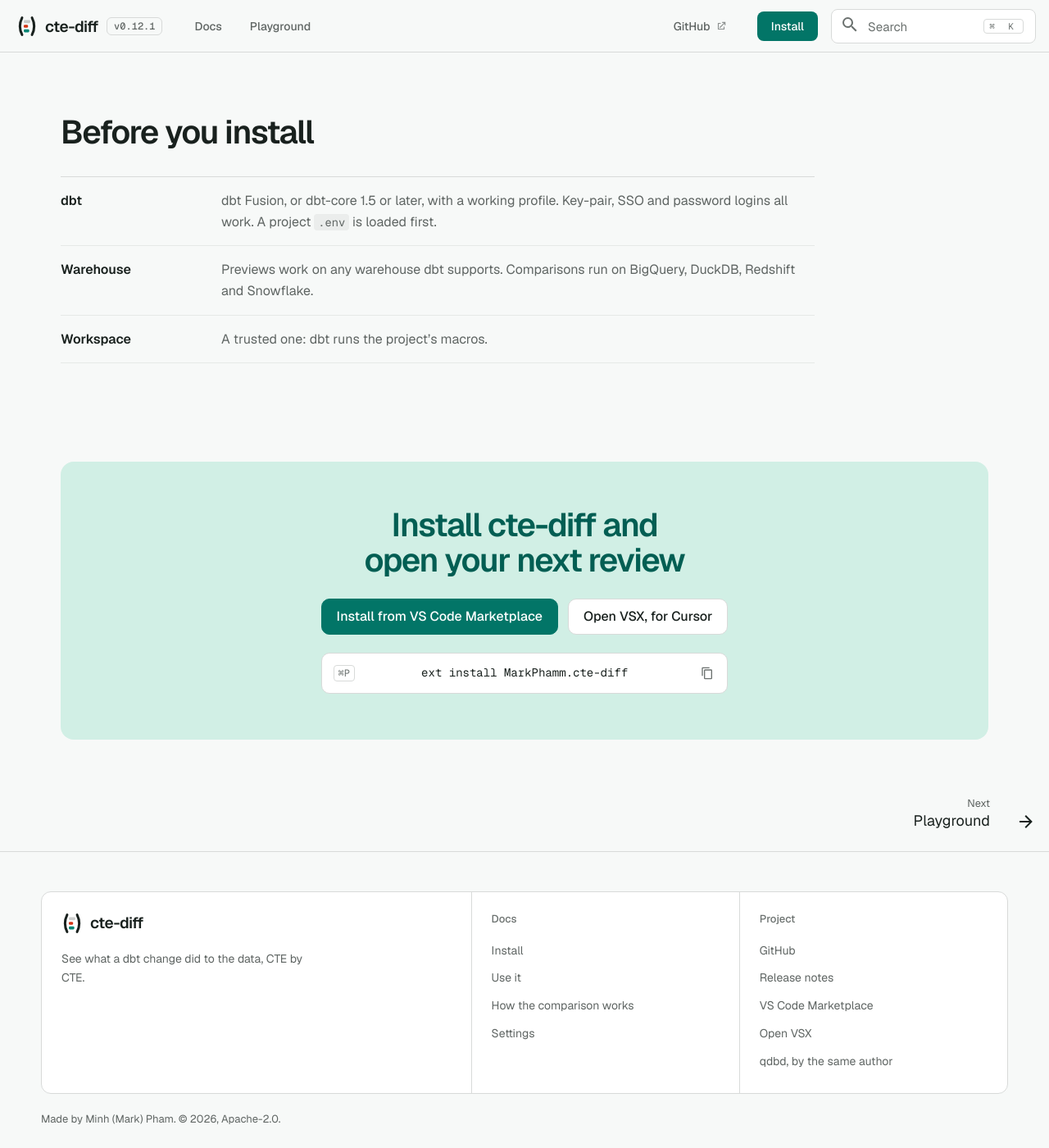
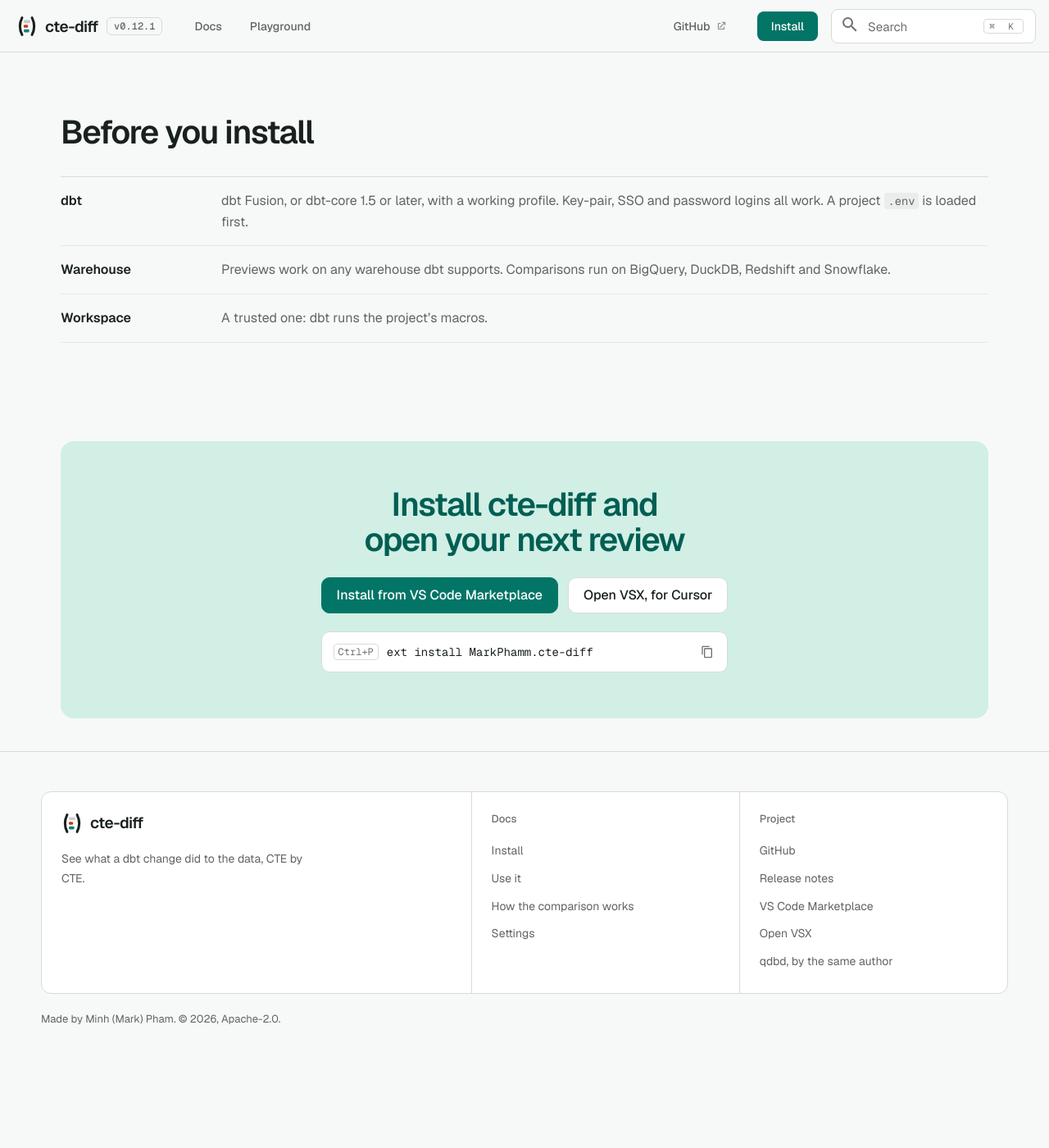
Before and after one commit to MarkPhamm/cte-diff, an MkDocs documentation site: the page built from docs/index.md, in a window 1280 px wide and 1400 px high, scrolled down 6073 px. Shown: the whole window at 82% size. Built offline with MkDocs 1.6.1 and Material for MkDocs 9.7.7, drawn with Linux system fonts in a browser that asks for light colours; comment, search, counter and statistics services are not loaded; after the commit the page ends 7351 px from its top, so only the background shows below that.

Commit message:
Site: home page polish, headings fade without moving, install boxes alike
- Heading words fade in on opacity alone. Each also rose .3em, so
  mid-animation the words sat off their line (#53).
- Both install boxes read left to right with no cursor: the closing one
  centred its command and typed it with a blinking caret. The typing
  effect is gone, with its CSS.
- The Quick Open hint says Ctrl+P off macOS.
- The closing band is inset to the content's edges; below 1180px it ran
  edge to edge with its rounded corners clipped by the window.
- The docs pager (Next: Playground) no longer shows on the home page.
- "Before you install" spans the content width like the sections around
  it.
Fixes #53. Fixes #56.

```diff
--- a/docs/javascripts/home.js
+++ b/docs/javascripts/home.js
@@ -1,5 +1,5 @@
-/* Landing page (overrides/home.html): the copy buttons, and the motion qdbd.dev's home page has. Headings rise word by
- * word, text and cards reveal as they scroll into view, the closing install command types itself. Does nothing off
+/* Landing page (overrides/home.html): the copy buttons, and the motion qdbd.dev's home page has. Headings fade in word by
+ * word, text and cards reveal as they scroll into view. Does nothing off
  * the home page; with reduced motion, or landing mid-page, everything shows at once. The live demo is web/demo.ts. */
 (function () {
   "use strict";
@@ -15,6 +15,9 @@
       }, function () {});
     });
   });
+
+  /* Quick Open is Ctrl+P off macOS. */
+  if (!/Mac|iPhone|iPad/.test(navigator.platform)) document.querySelectorAll(".qh-install__prompt").forEach(function (p) { p.textContent = "Ctrl+P"; });
 
   var root = document.querySelector(".qh");
   if (!root) return;
@@ -101,22 +104,6 @@
     });
   }
 
-  /* Retypes an element's text with a caret. */
-  function type(node, speed) {
-    var full = node.textContent;
-    node.style.minWidth = node.offsetWidth + "px";
-    node.textContent = "";
-    var caret = document.createElement("q-caret");
-    node.appendChild(caret);
-    var k = 0;
-    (function tick() {
-      if (k < full.length) {
-        caret.before(full[k++]);
-        setTimeout(tick, speed);
-      } else setTimeout(function () { caret.remove(); }, 1600);
-    })();
-  }
-
   var h1 = root.querySelector(".qh-hero h1, .qh-play h1");
   if (h1) splitWords(h1);
   root.querySelectorAll(".qh-section > h2, .qh-final > h2").forEach(function (h) {
@@ -154,9 +141,4 @@
     onView(how.querySelector(".qh-how__steps"), function () { how.classList.add("qh-in"); });
   }
   root.querySelectorAll(".qh-feat__body, .qh-reqs").forEach(function (g) { reveal([].slice.call(g.children), 0.08); });
-  var code = root.querySelector(".qh-final .qh-install code");
-  if (code) {
-    var text = code.textContent;
-    onView(code, function () { setTimeout(function () { code.textContent = text; type(code, 45); }, 400); });
-  }
 })();
--- a/docs/stylesheets/home.css
+++ b/docs/stylesheets/home.css
@@ -51,7 +51,7 @@
 .qh-btn--primary { background: var(--bp-accent); border-color: var(--bp-accent); color: var(--bp-white) !important; }
 .qh-btn--primary:hover { background: var(--bp-accent-press); border-color: var(--bp-accent-press); }
 .qh-install { display: flex; align-items: center; gap: 10px; margin-top: 14px; padding: 8px 8px 8px 14px; min-width: 0;
-  box-sizing: border-box; background: var(--bp-sheet); border: 1px solid var(--bp-rule-strong); border-radius: 10px; }
+  box-sizing: border-box; text-align: left; background: var(--bp-sheet); border: 1px solid var(--bp-rule-strong); border-radius: 10px; }
 .qh-installs--center .qh-install { margin-top: 22px; }
 .qh-install code { background: none; padding: 0; flex: 1; min-width: 0; font-size: 14px; color: var(--bp-ink); white-space: nowrap; }
 .qh-install__prompt { color: var(--bp-ink-3); font: 12px var(--bp-mono); border: 1px solid var(--bp-rule-strong); border-radius: 4px; padding: 1px 5px; }
@@ -373,14 +373,14 @@ span.qh-how__r, .qh-how__json li.qh-how__r b, tr.qh-how__r td:first-child { colo
   .qh .qh-how.qh-anim:not(.qh-in) .qh-how__json li.qh-how__same.qh-how__r { background: var(--cd-added-bg); }
 }
 
-.qh-reqs { display: grid; gap: 0; margin: 32px 0 0; max-width: 46rem; border-top: 1px solid var(--bp-rule-strong); }
+.qh-reqs { display: grid; gap: 0; margin: 32px 0 0; border-top: 1px solid var(--bp-rule-strong); }
 .qh-reqs > div { display: grid; grid-template-columns: 9rem minmax(0, 1fr); gap: 16px; padding: 16px 0; border-bottom: 1px solid var(--bp-rule); }
 .qh-reqs dt { font-weight: 600; }
 .qh-reqs dd { margin: 0; color: var(--qd-muted); }
 
-/* the closing call to action: a mint callout */
+/* the closing call to action: a mint callout, inset to the content's edges so its rounded corners never meet the window's */
 .qh-final { margin-top: 120px; padding: 56px 24px; text-align: center; background: var(--bp-wash); border-radius: 16px; }
-.qh-wrap.qh-final { max-width: calc(1180px - 48px); }
+.qh-wrap.qh-final { max-width: calc(1180px - 48px); width: calc(100% - 2 * var(--qh-pad)); }
 .qh-final h2 { margin: 0 auto 24px; color: var(--bp-accent-press); }
 
 /* ------------------------------------------------------------------ playground
@@ -449,16 +449,13 @@ q-w { display: inline-block; }
   .qh-hero__text > :nth-child(1) { animation-delay: .25s; }
   .qh-hero__text > :nth-child(2) { animation-delay: .3s; }
   .qh-hero h1 q-w, .qh-play h1 q-w { animation: qh-word .42s calc(var(--i) * 30ms) var(--bp-ease-out) both; }
-  .qh-section h2.qh-words q-w, .qh-final > h2.qh-words q-w { opacity: 0; transform: translateY(.3em); transition: opacity .3s, transform .42s;
-    transition-timing-function: var(--bp-ease-out); transition-delay: calc(var(--i) * 30ms); }
-  .qh .qh-words.qh-in q-w { opacity: 1; transform: none; }
+  /* Opacity only: a word that moved would sit off its line until the last one landed. */
+  .qh-section h2.qh-words q-w, .qh-final > h2.qh-words q-w { opacity: 0; transition: opacity .3s var(--bp-ease-out) calc(var(--i) * 30ms); }
+  .qh .qh-words.qh-in q-w { opacity: 1; }
   .qh-rv { opacity: 0; transform: translateY(8px); transition: opacity .32s, transform .42s; transition-timing-function: var(--bp-ease-out);
     transition-delay: var(--d, 0s); }
   .qh-rv.qh-in { opacity: 1; transform: none; }
 }
-q-caret { display: inline-block; width: .55em; height: 1.15em; margin-left: 1px; vertical-align: -.2em; background: var(--bp-accent);
-  animation: qh-blink 1s steps(1) infinite; }
-@keyframes qh-blink { 50% { opacity: 0; } }
 
 /* ------------------------------------------------------------------ responsive */
 /* side by side only at the page's full width: narrower, the ledger's code cell overflows, so the text goes on top */
```
Also changed, not shown: docs/index.md (+1 -0 lines).
